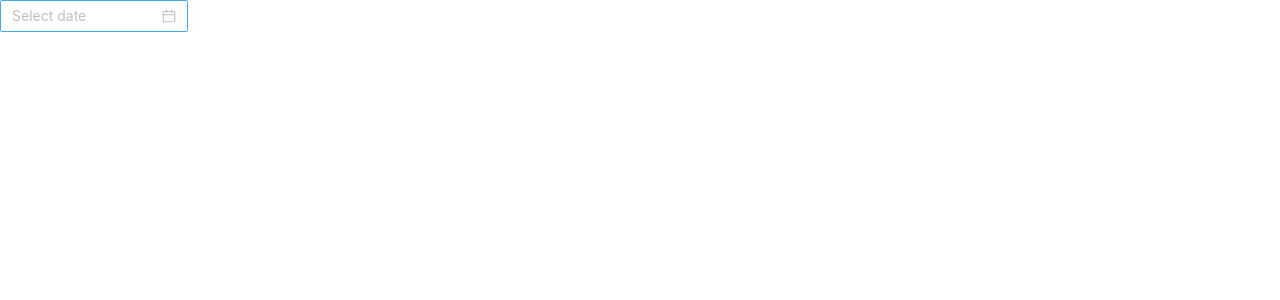
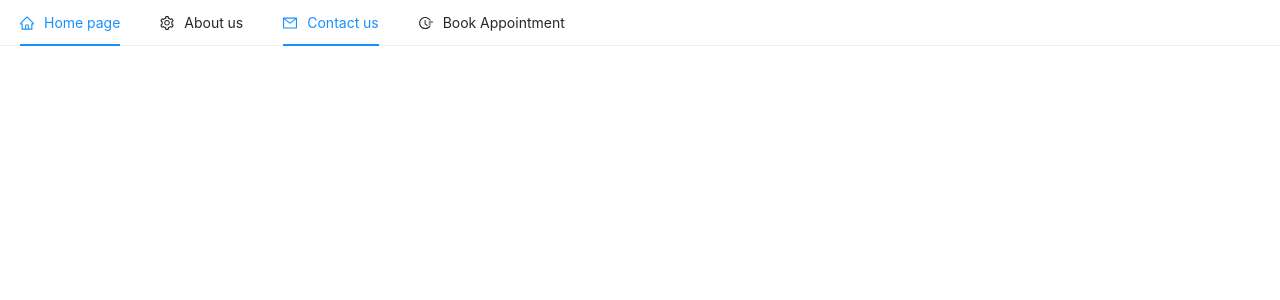
Before and after one commit to nlotoo/Pet-HUB-Application, a React (Create React App) app in the folder client/: page / in a window 1280 px wide. Shown: the top 300 px of the page. Built offline with nearby package versions, Linux system fonts and the light colour scheme.

Commit message:
Implementation navigation bar

```diff
--- a/client/src/App.js
+++ b/client/src/App.js
@@ -1,19 +1,45 @@
-// import 'antd/dist/antd.css
+import React, { useState } from 'react';
+
 import 'antd/dist/antd.min.css'
-import { DatePicker } from 'antd';
+// import 'antd/dist/antd.css' does`t work
+import { Menu } from 'antd';
+import { MailOutlined, HomeOutlined, SettingOutlined, FieldTimeOutlined } from '@ant-design/icons';
+
+const items = [
+  {
+    label: 'Home page',
+    key: 'home-page',
+    icon: <HomeOutlined />,
+  },
+  {
+    label: 'About us',
+    key: 'setings',
+    icon: <SettingOutlined />,
+  },
+  {
+    label: 'Contact us',
+    key: 'mail',
+    icon: <MailOutlined />,
+  },
+  {
+    label: 'Book Appointment',
+    key: 'appointment',
+    icon: <FieldTimeOutlined />,
+  },
 
 
 
-function App() {
+];
 
+const App = () => {
+  const [current, setCurrent] = useState('mail');
 
-  return (
+  const onClick = (e) => {
+    console.log('click ', e);
+    setCurrent(e.key);
+  };
 
-    <DatePicker />
-
-
-
-  );
-}
+  return <Menu onClick={onClick} selectedKeys={[current]} mode="horizontal" items={items} />;
+};
 
 export default App;
```
